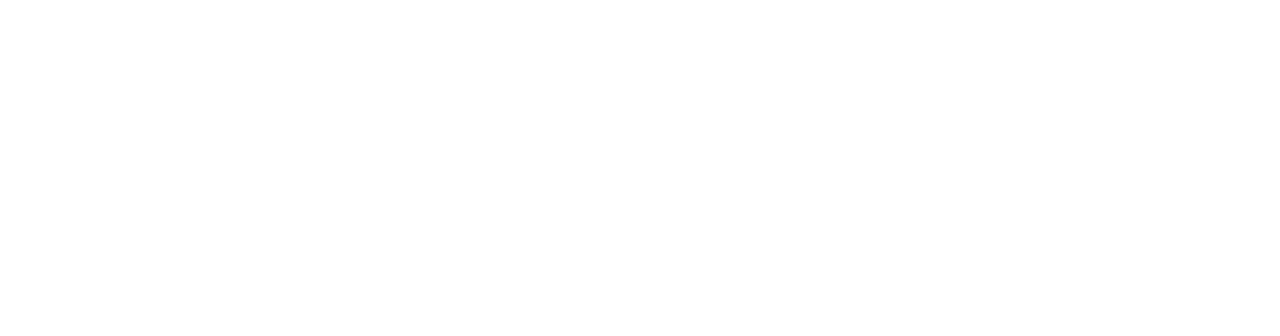
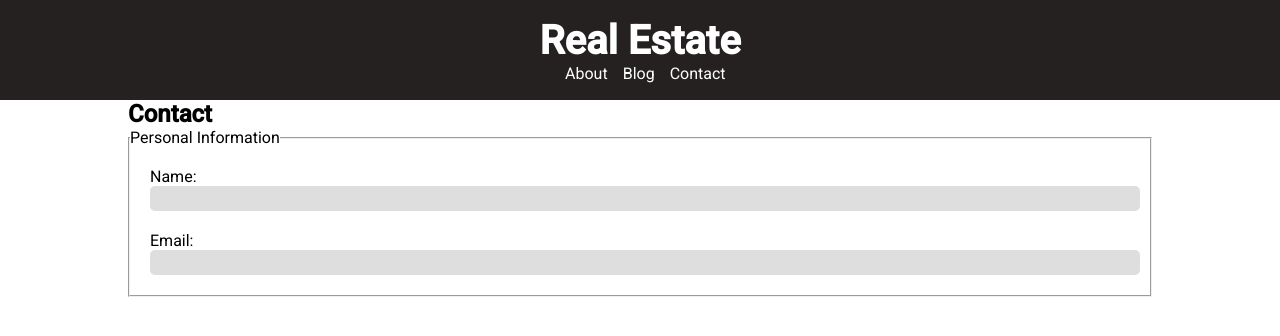
Before and after one commit to AndrewBMcK/RealEstateNEW, a plain HTML site: page contact.html in a window 1280 px wide. Drawn offline with Linux system fonts and the light colour scheme.

Commit message:
contact page

```diff
--- a/contact.html
+++ b/contact.html
@@ -0,0 +1,50 @@
+<!DOCTYPE html>
+<html lang="en">
+<head>
+    <meta charset="UTF-8">
+    <meta name="viewport" content="width=device-width, initial-scale=1.0">
+    <link rel="stylesheet" href="./style/mystyle.css">
+    <link rel="preconnect" href="https://fonts.googleapis.com">
+    <link rel="preconnect" href="https://fonts.gstatic.com" crossorigin>
+    <link href="https://fonts.googleapis.com/css2?family=Roboto:ital,wght@0,100;0,400;0,500;1,400&display=swap" rel="stylesheet">
+    <title>Contact</title>
+</head>
+<body>
+    <header class="site-header">
+        <div>
+            <h1>Real Estate</h1>
+            <nav>
+                <a href="about.html">About</a>
+                <a href="blog.html">Blog</a>
+                <a href="contact.html">Contact</a>
+            </nav>
+        </div>
+    </header>
+
+    <main class="container">
+        <h2>Contact</h2>
+        <fieldset>
+            <legend>Personal Information</legend>
+            <div class="form-container">
+                <label>Name:</label>
+                <input type="text">
+            </div>
+            <div class="form-container">
+                <label>Email:</label>
+                <input type="email">
+            </div>
+        </fieldset>
+    </main>
+
+    <!--
+        textarea
+        select (dropdown select)
+        date
+        time
+        button
+        check mdn docs for INPUT to see all your options for the contact form
+        you will need other fieldsets for product information and contact information
+    -->
+
+</body>
+</html>
--- a/style/mystyle.css
+++ b/style/mystyle.css
@@ -165,3 +165,27 @@ nav a{
     gap: 10px;
     margin-bottom: 20px;
 }
+
+/*contact*/
+
+.site-header {
+    background-color: rgb(37, 33, 33);
+    display: flex;
+    justify-content: space-evenly;
+    align-items: center;
+    color: white;
+    height: 100px;
+}
+
+.form-container {
+    margin: 20px;
+}
+
+.form-container input{
+    background-color: #dedede;
+    width: 90%;
+    width: 100%;
+    padding: 5px;
+    border: none;
+    border-radius: 5px;
+}
```
